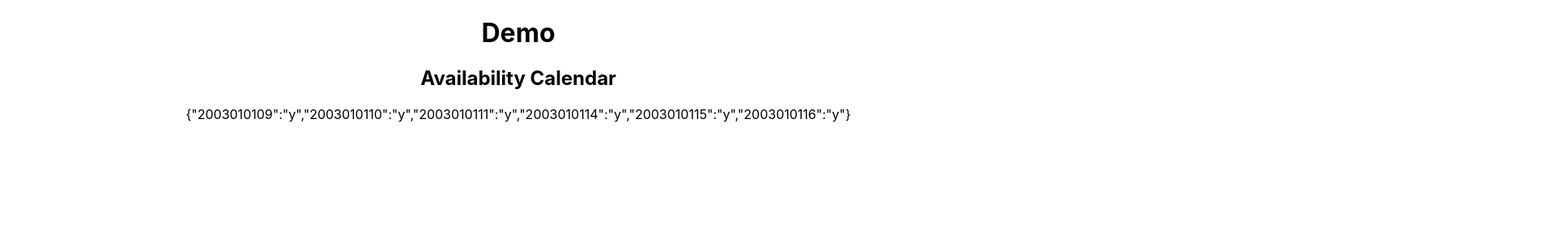
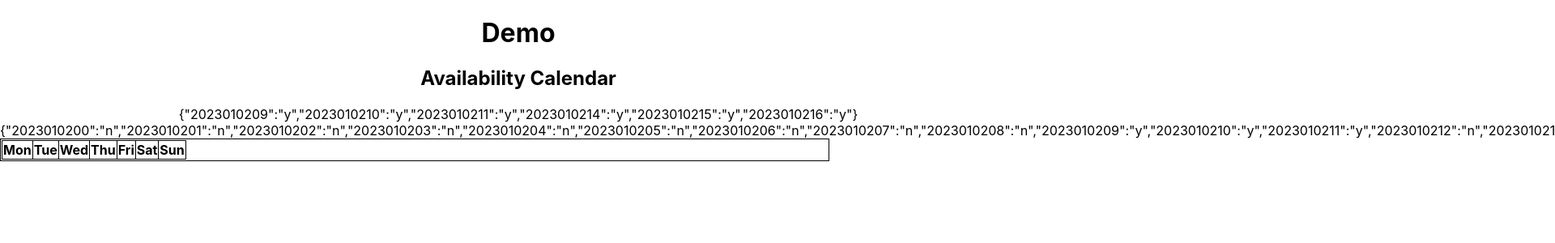
Before and after one commit to AnthonyLiu/availabilityCalendar, a React (Create React App) app in the folder frontend/: page / in a window 1280 px wide. Shown: the top 300 px of the page at 81% size, 1920 px wide, since content can reach past the window. Built offline with nearby package versions, Linux system fonts and the light colour scheme.

Commit message:
build calendar object for frontend update fixture to suit for the first week

```diff
--- /dev/null
+++ b/frontend/src/components/calendar.module.css
@@ -0,0 +1,12 @@
+table {
+  width: 80%;
+  border-collapse: collapse;
+}
+
+th, td {
+  border: 1px solid;
+}
+
+tr {
+  width: 100%;
+}
--- a/frontend/src/components/calendar.tsx
+++ b/frontend/src/components/calendar.tsx
@@ -1,6 +1,7 @@
 import React from "react";
-import { Availability } from '../data/availability';
+import { Availability } from "../data/availability";
 import { DateTime } from "luxon";
+import styles from "./calendar.module.css";
 
 type CalendarProps = {
   year: string;
@@ -19,13 +20,47 @@ const Calendar = (props: CalendarProps) => {
     weekNumber: weekNumber
   });
 
-  const weekStart = dt.startOf('week');
-  console.log(weekStart)
+  const availabilityTimeFormat = 'yyyyMMddHH';
 
-  // display the calendar
+  const weekStartTime = dt.startOf('week');
+  console.log(weekStartTime.toUTC().toFormat(availabilityTimeFormat));
+  // const weekStartTimeStr = parseInt(weekStart.toUTC().toFormat(availabilityTimeFormat));
+
+  // build calendar object
+  let weekTimes: {[key: number]: string} = {};
+
+  // loop hours, if break down to 15 mins, this logic need to update
+  for (let t = 0; t < 168; t++) {
+    console.log(`t: ${t}`)
+    const timeString = weekStartTime.plus({ hours: t }).toFormat(availabilityTimeFormat);
+
+    console.log(`timeString: ${timeString}`)
+
+    const availabilityStatus = availability[timeString] ?? 'n';
+    console.log(availabilityStatus);
+    weekTimes[timeString] = availabilityStatus;
+  }
+
+  /**
+   * display the calendar
+   * Because this is a highly customized table then I just use pure html table
+   */
   return <div>
     <h2>Availability Calendar</h2>
     {JSON.stringify(availability)}
+    {JSON.stringify(weekTimes)}
+    <table className={styles.table}>
+      <th>
+        <td>Mon</td>
+        <td>Tue</td>
+        <td>Wed</td>
+        <td>Thu</td>
+        <td>Fri</td>
+        <td>Sat</td>
+        <td>Sun</td>
+      </th>
+
+    </table>
     </div>
 }
 
--- a/frontend/src/data/fixtures/availability.json
+++ b/frontend/src/data/fixtures/availability.json
@@ -2,11 +2,11 @@
   "userId":"11111",
   "weekNumber": "1",
   "availability": {
-      "2003010109": "y",
-      "2003010110": "y",
-      "2003010111": "y",
-      "2003010114": "y",
-      "2003010115": "y",
-      "2003010116": "y"
+      "2023010209": "y",
+      "2023010210": "y",
+      "2023010211": "y",
+      "2023010214": "y",
+      "2023010215": "y",
+      "2023010216": "y"
   }
 }
```
